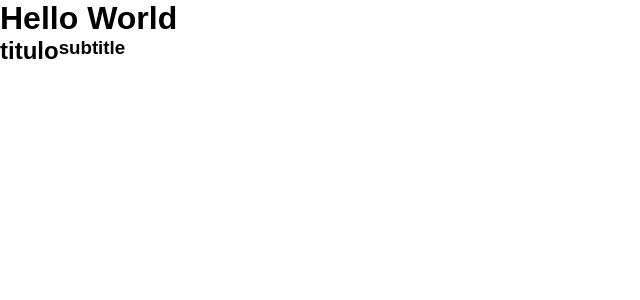
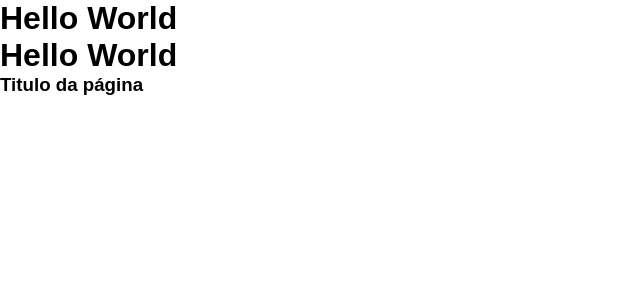
Before and after one commit to githiago-f/digital-wallet, a React (Create React App) app: page / in a window 1280 px wide. Shown: the top 300 px of the page, without its empty margins (0-640 px from the left). Built offline with nearby package versions, Linux system fonts and the light colour scheme.

Commit message:
feat: creating template structure

```diff
--- a/src/app/App.tsx
+++ b/src/app/App.tsx
@@ -1,14 +1,12 @@
 import React from 'react';
 import { Routes } from 'app/routes';
 import BaseTheme from 'components/StyleBase';
-import { Card } from 'components/Card';
 
 function App() {
     return (
         <>
             <BaseTheme />
             <Routes />
-            <Card title="titulo" subtitle="subtitle"></Card>
         </>
     );
 }
--- /dev/null
+++ b/src/components/Theme/index.tsx
@@ -0,0 +1,15 @@
+import React from 'react';
+import Header from 'components/Header';
+import LateralMenu from 'components/LateralMenu';
+
+export const Theme = (props: PropsBase<{}>) => {
+    return (
+        <>
+            <LateralMenu/>
+            <Header/>
+            <main>
+                {props.children}
+            </main>
+        </>
+    );
+};
--- a/src/pages/Home/index.tsx
+++ b/src/pages/Home/index.tsx
@@ -1,10 +1,12 @@
 import React from 'react';
+import { Theme } from 'components/Theme';
 
-const Home = () => {
+const Home = (props: PageProps<{}, {}>) => {
+    console.log(props.history);
     return(
-        <>
-            <h1>Hello World</h1>
-        </>
+        <Theme>
+            <h3>Titulo da página</h3>
+        </Theme>
     );
 };
 
```
Also changed, not shown: src/@types/props.base.d.ts (+6 -1 lines).
